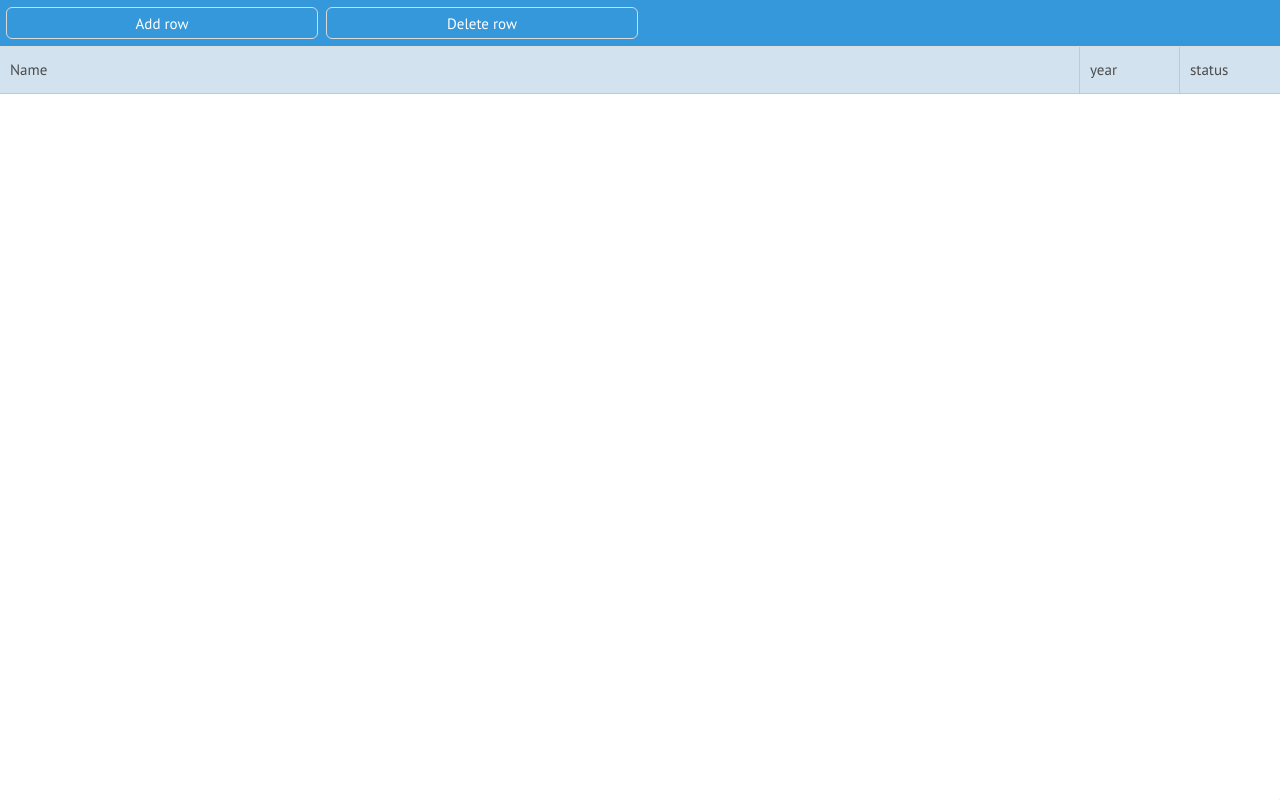
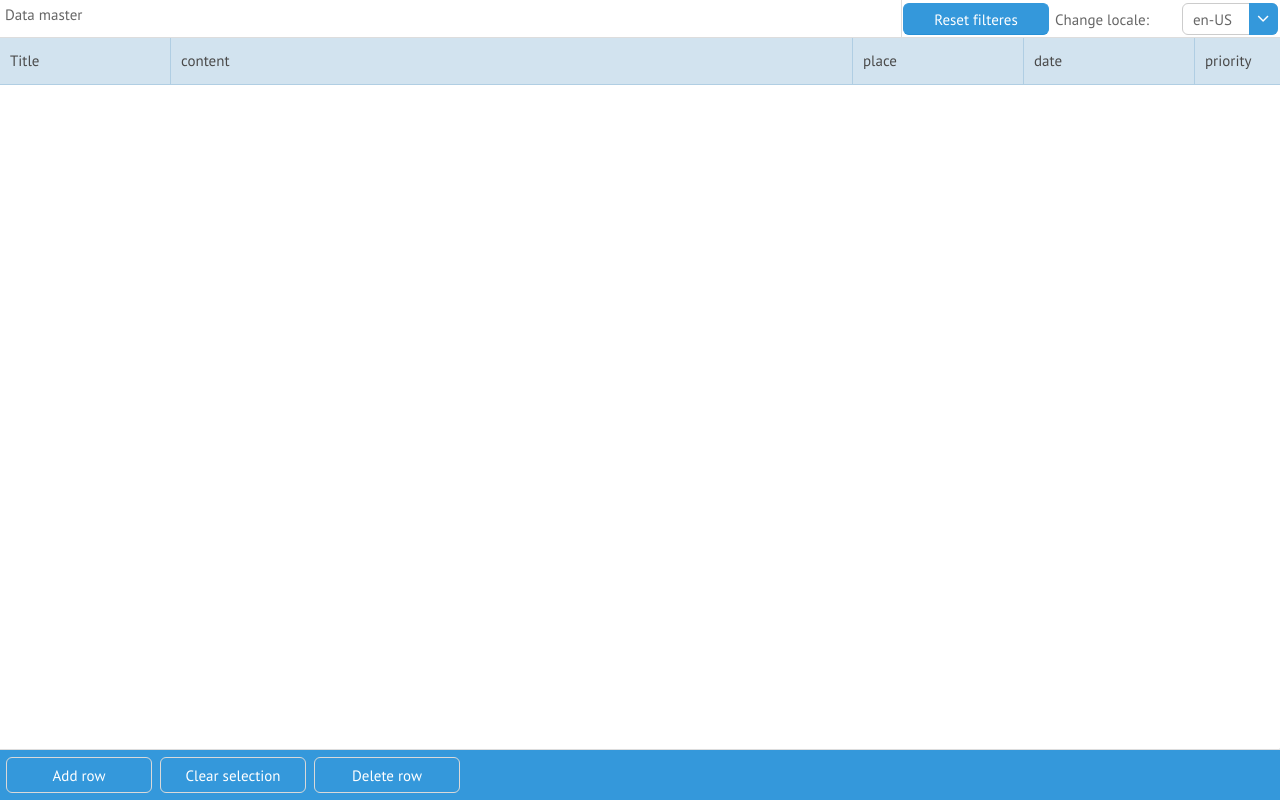
Before and after one commit to Olifox/DataMaster, a website: page routing/index.html in a window 1280 px wide. Drawn offline with Linux system fonts and the light colour scheme; no server answers.

Commit message:
Rework index.html

```diff
--- a/routing/index.html
+++ b/routing/index.html
@@ -1,16 +1,3 @@
-<!--<!DOCTYPE HTML>
-<html>
-<head>
-    <link rel="stylesheet" href="codebase/skins/contrast.css" type="text/css">
-    <link rel="stylesheet" href="css/main.css" type="text/css">
-    <script src="codebase/webix.js" type="text/javascript"></script>
-    <script src="codebase/i18n/en.js" type="text/javascript"></script>
-    <script src="codebase/i18n/ru.js" type="text/javascript"></script>
-</head>
-<body>
-    <script src="bundle.js" type="text/javascript"></script>
-</body>
-</html>-->
 <!doctype html>
 <html>
 <head>
@@ -26,10 +13,16 @@
                 url: "/data",
                 save:"rest->/data",
                 view: "datatable", select: "row",
+                multiselect: true,
                 columns: [
-                    { id: "name", header: "Name", editor: "text", fillspace: 1 },
-                    { id: "year", editor: "text" },
-                    { id: "status", editor: "select", options: ["", "Active", "Closed"] },
+                    { id: "title", header: "Title", editor: "text", fillspace: 2 },
+                    { id: "content", editor: "popup", fillspace: 8 },
+                    { id: "place", editor: "text", fillspace: 2 },
+                    {
+                        id: "date", editor: "date", map: "(date)#date#",
+                        format: webix.Date.dateToStr("%d.%m.%Y"), fillspace: 2
+                    },
+                    { id: "priority", editor: "select", options: [1, 2, 3, 4, 5], fillspace: 1 },
                 ],
                 editable: true, editaction: "dblclick"
             };
@@ -40,17 +33,55 @@
             function delete_row() {
                 $$("grid").remove($$("grid").getSelectedId(true));
             }
+            function clearSelection() {
+                $$("grid").unselectAll();
+            }
+
+            function Button(id, value, width, onClickFunction) {
+                this.view = "button";
+                this.id = id;
+                this.value = value;
+                this.width = width;
+                this.click = onClickFunction;
+            }
 
             webix.ui({
                 rows: [
                     {
-                        view: "toolbar", elements: [
-                            { view: "button", value: "Add row", click: add_row },
-                            { view: "button", value: "Delete row", click: delete_row },
-                            { gravity: 2 }
+                        cols: [
+                            { template: "Data master" },
+                            {
+                                view: "button",
+                                value: "Reset filteres",
+                                width: 150
+                            },
+                            {
+                                view: "combo",
+                                label: 'Change locale:',
+                                labelWidth: 130,
+                                width: 230,
+                                align: "right",
+                                value: "en-US",
+                                options: [
+                                    "ru-RU",
+                                    "en-US"
+                                ]
+                            }
                         ]
                     },
-                    grid
+                    grid,
+                    {
+                        view: "toolbar",
+                        id: "buttonContainer",
+                        height: 50,
+                        elements: [
+                            new Button("addRow", "Add row", 150, add_row),
+                            new Button("clearSelection", "Clear selection", 150, clearSelection),
+                            new Button("deleteRow", "Delete row", 150, delete_row),
+                            //new Button("reservedButton", "Reserved button", "form", 150, reservedButton),
+                            {}
+                        ]
+                    }
                 ]
             });
 
```
Also changed, not shown: routing/internalization.js (renamed from internalization.js), 1 other file.
